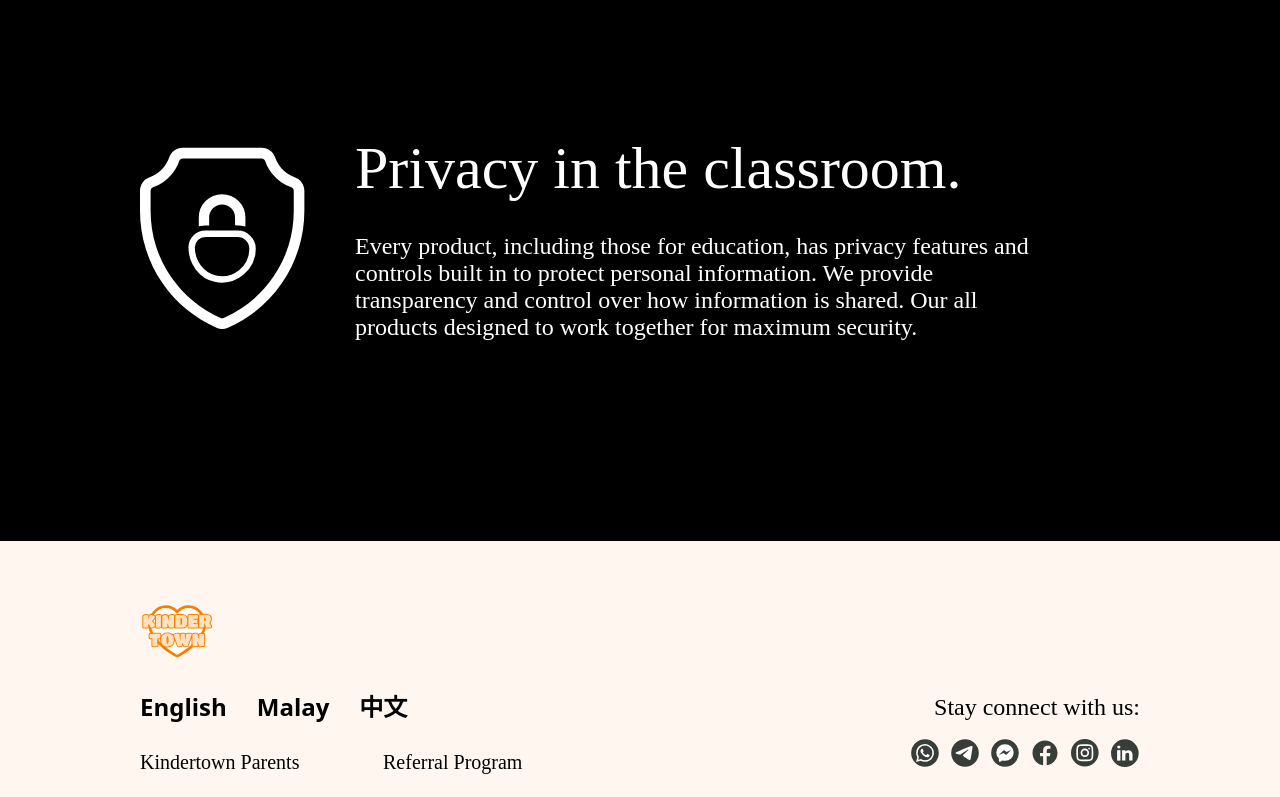
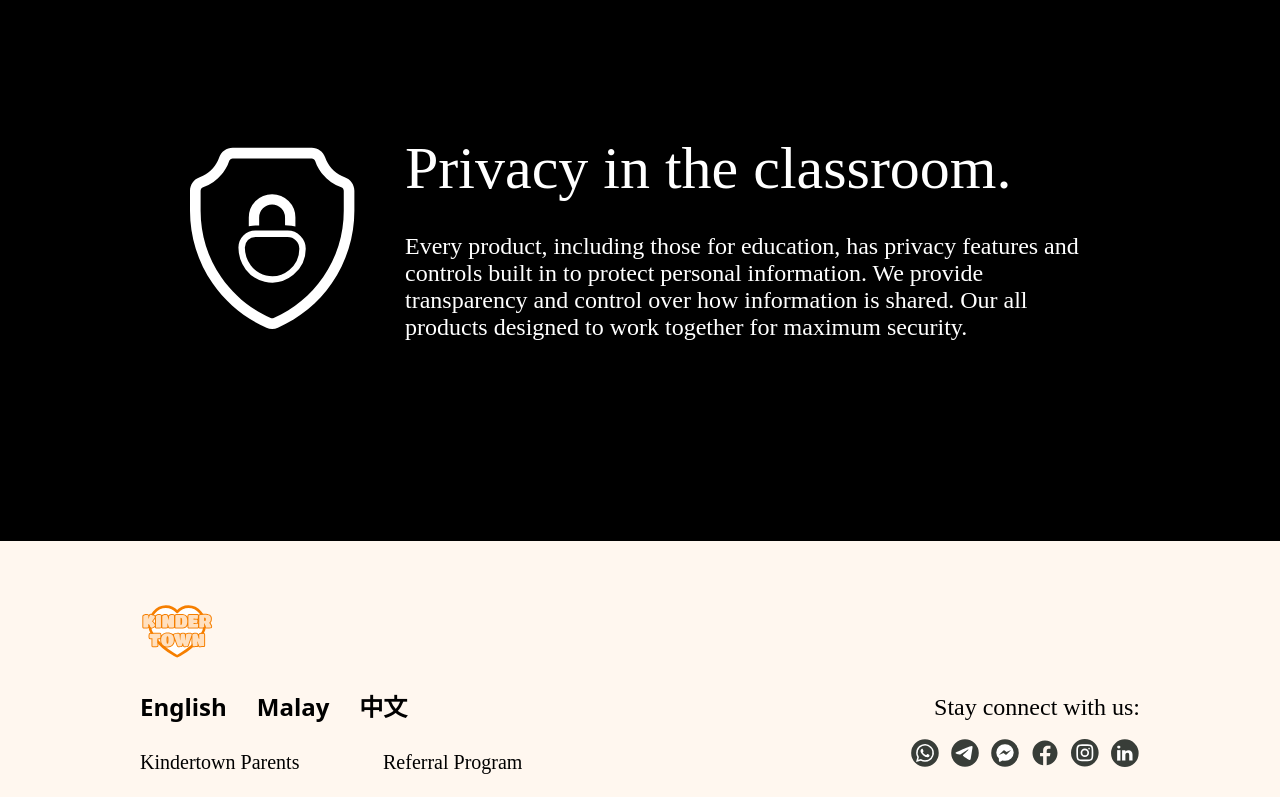
Before and after one commit to quantumexchange8/kindertown-landing, a React (Create React App) app: page /products/admin in a window 1280 px wide. Shown: the part 7700-8497 px from the top of the page. Built offline with nearby package versions, Linux system fonts and the light colour scheme; a web font is replaced by a local one.

Commit message:
fix : padding footer

```diff
--- a/src/Pages/Privacy.js
+++ b/src/Pages/Privacy.js
@@ -4,7 +4,7 @@ import "../font.css";
 const Privacy = () => {
   return (
     <div className="w-full bg-[#000] md:py-[200px] py-[44px] md:px-0 pl-[31px] pr-[32px] flex justify-center">
-      <div className="w-full md:w-[1000px] flex flex-wrap items-center md:gap-[50px] gap-[15px]">
+      <div className="w-full md:w-[1000px] flex flex-wrap md:justify-center items-center md:gap-[50px] gap-[15px]">
         <div className="flex flex-col md:justify-center md:items-center md:w-[165px] md:h-[182px] w-[60px] h-[66px]">
           <img src={Lock} alt="Lock"></img>
         </div>
--- a/src/components/Footer.jsx
+++ b/src/components/Footer.jsx
@@ -22,9 +22,9 @@ const Footer = () => {
 
   return (
     <footer>
-      <div className="w-full bg-[#FFF7EF] flex flex-col justify-center items-center">
+      <div className="w-full bg-[#FFF7EF] flex flex-col justify-center items-center  md:pt-16  md:pb-[64px]  py-7 md:px-0 pl-[31px] pr-8">
         {/*Desktop*/}
-        <div className="w-full md:max-w-[1000px] hidden md:flex flex-col md:pt-16 pt-7 pb-[64px] md:gap-9">
+        <div className="w-full md:max-w-[1000px] hidden md:flex flex-col md:gap-9">
           <div className="flex justify-start items-start w-[74px] h-[50px]">
             <Link
               to="/"
@@ -224,7 +224,7 @@ const Footer = () => {
         </div>
 
         {/*Mobile*/}
-        <div className="w-full md:hidden flex flex-col gap-10 py-7 pl-[31px] pr-8">
+        <div className="w-full md:hidden flex flex-col gap-10 ">
           <div
             className="flex flex-col gap-5 text-xl"
             style={{ fontFamily: "SF Pro Display M" }}
```
